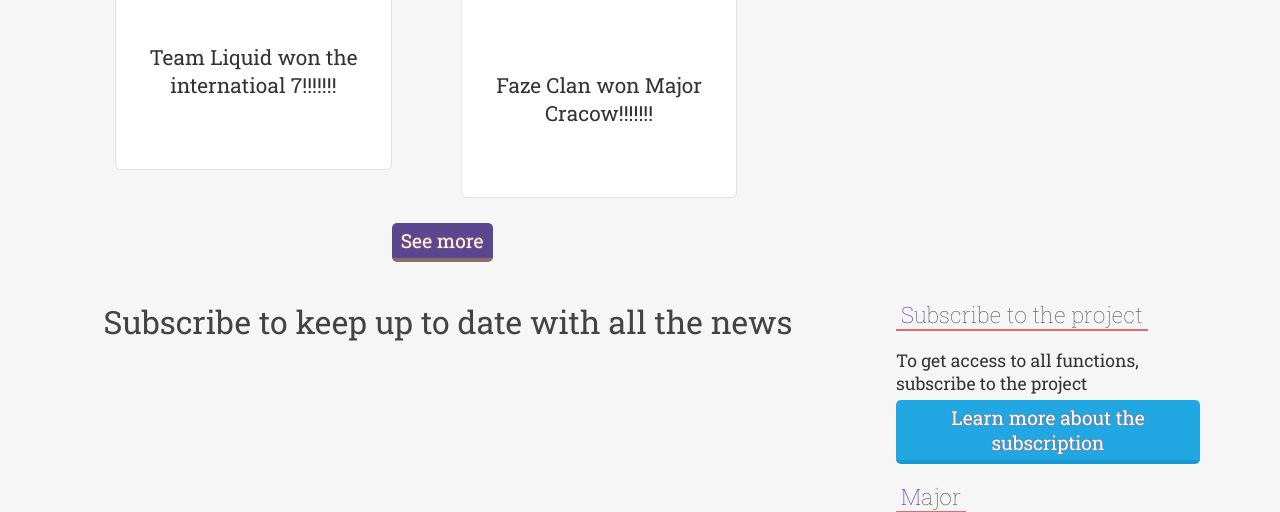
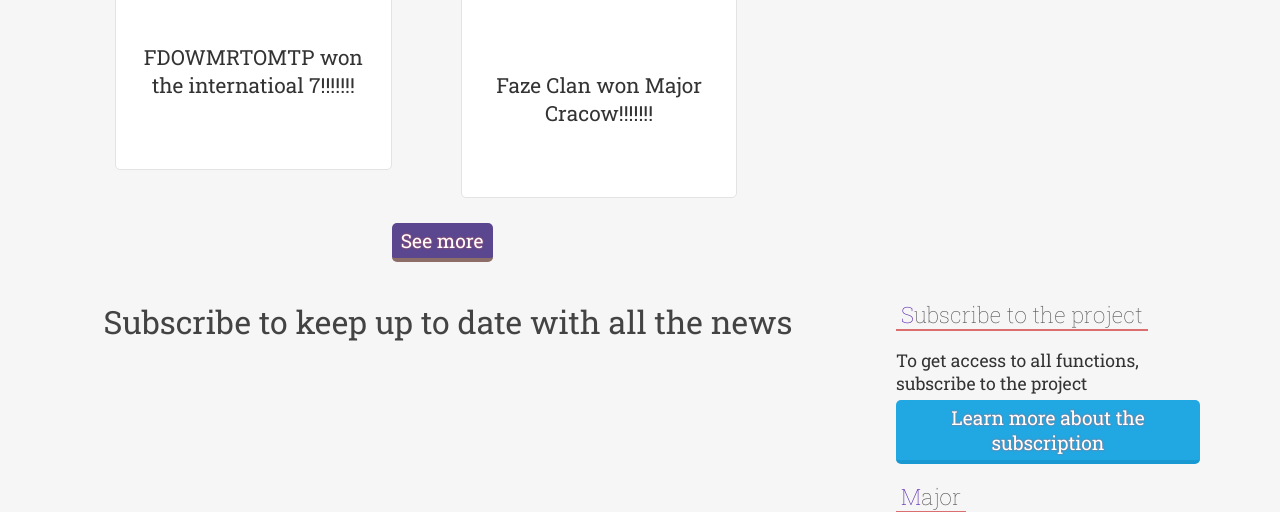
Before and after one commit to su6human/Truesight, a plain HTML site: page index.html in a window 1280 px wide. Shown: the part 2000-2512 px from the top of the page. Drawn offline with Linux system fonts and the light colour scheme; a script that the page names is missing; a web font is replaced by a local one.

Commit message:
Update index.html

```diff
--- a/index.html
+++ b/index.html
@@ -80,7 +80,7 @@
                         <img src="https://esports-24.ru/wp-content/uploads/2022/05/pobeda-og-na-the-international-9-1024x683.jpg" alt="Test" title="Test">
                         <span>Team OG won the internatioal 9!!!!!!!</span>
                         <img src="https://liquipedia.net/commons/images/b/b9/Team_Liquid_win_The_International_2017.jpg" alt="Test" title="Test">
-                        <span>Team Liquid won the internatioal 7!!!!!!!</span>
+                        <span>FDOWMRTOMTP won the internatioal 7!!!!!!!</span>
                     </div>
 
 
```
